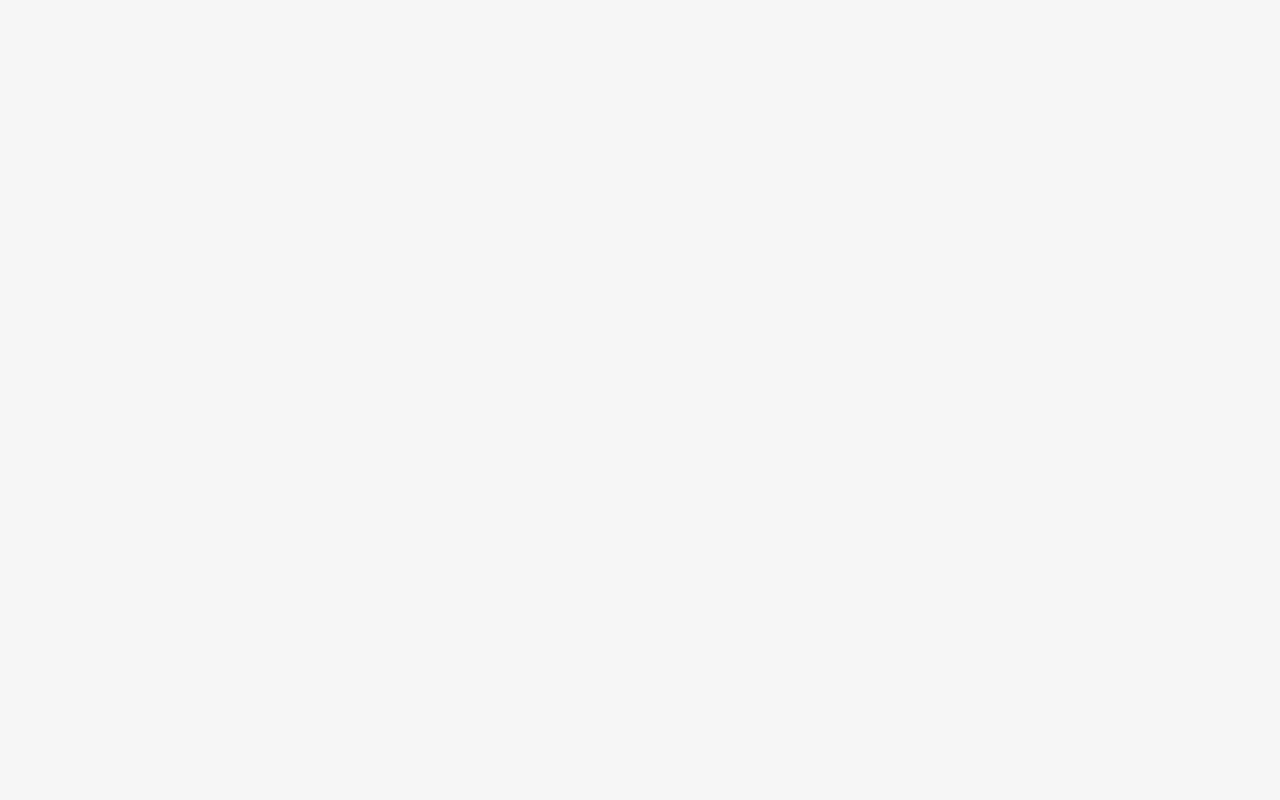
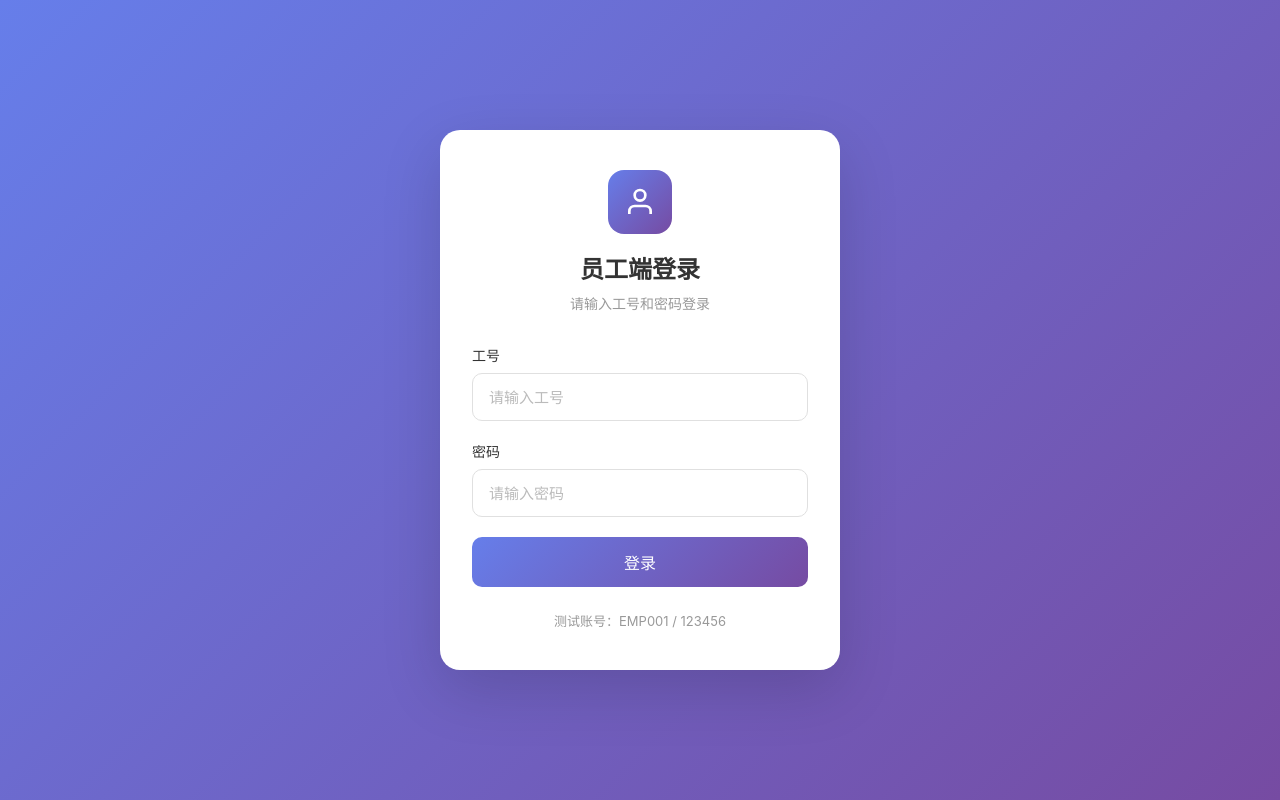
Before and after one commit to zhijie435/trae-yxz-020-staff-profile-training, a Vue app in the folder frontend/: page /#/login in a window 1280 px wide. Before the commit this address had no page. Built offline with nearby package versions, Linux system fonts and the light colour scheme.

Commit message:
.3999348844658896:99d33e80dcae54d6e8f48f6968415650_6a35e072c96528e71ef0bebb.6a35e2a4c96528e71ef0bf2b.6a35e2a483d05fab4628e5d1:Trae CN.T(2026/6/20 08:45:24)

```diff
--- /dev/null
+++ b/frontend/src/components/Login.vue
@@ -0,0 +1,231 @@
+<template>
+  <div class="login-container">
+    <div class="login-card">
+      <div class="login-header">
+        <div class="logo">
+          <svg viewBox="0 0 24 24" fill="none" stroke="currentColor" stroke-width="2">
+            <path d="M20 21v-2a4 4 0 0 0-4-4H8a4 4 0 0 0-4 4v2"/>
+            <circle cx="12" cy="7" r="4"/>
+          </svg>
+        </div>
+        <h2>员工端登录</h2>
+        <p class="subtitle">请输入工号和密码登录</p>
+      </div>
+
+      <form class="login-form" @submit.prevent="handleLogin">
+        <div class="form-group">
+          <label>工号</label>
+          <input
+            type="text"
+            v-model="loginForm.employeeId"
+            placeholder="请输入工号"
+            :disabled="submitting"
+          />
+        </div>
+
+        <div class="form-group">
+          <label>密码</label>
+          <input
+            type="password"
+            v-model="loginForm.password"
+            placeholder="请输入密码"
+            :disabled="submitting"
+          />
+        </div>
+
+        <div class="form-error" v-if="error">{{ error }}</div>
+
+        <button type="submit" class="btn-login" :disabled="submitting">
+          {{ submitting ? '登录中...' : '登录' }}
+        </button>
+      </form>
+
+      <div class="login-tip">
+        <p>测试账号：EMP001 / 123456</p>
+      </div>
+    </div>
+  </div>
+</template>
+
+<script setup>
+import { ref } from 'vue';
+import { useRouter } from 'vue-router';
+
+const router = useRouter();
+
+const loginForm = ref({
+  employeeId: '',
+  password: ''
+});
+const submitting = ref(false);
+const error = ref('');
+
+const handleLogin = async () => {
+  const { employeeId, password } = loginForm.value;
+
+  if (!employeeId || !password) {
+    error.value = '请输入工号和密码';
+    return;
+  }
+
+  error.value = '';
+  submitting.value = true;
+
+  try {
+    const res = await fetch('/api/employee/login', {
+      method: 'POST',
+      headers: { 'Content-Type': 'application/json' },
+      body: JSON.stringify({ employeeId, password })
+    });
+    const result = await res.json();
+
+    if (result.code === 0) {
+      localStorage.setItem('token', result.data.token);
+      localStorage.setItem('employeeInfo', JSON.stringify(result.data.employee));
+      router.push('/');
+    } else {
+      error.value = result.message || '登录失败';
+    }
+  } catch (e) {
+    error.value = '网络请求失败，请稍后重试';
+  } finally {
+    submitting.value = false;
+  }
+};
+</script>
+
+<style scoped>
+.login-container {
+  min-height: 100vh;
+  display: flex;
+  align-items: center;
+  justify-content: center;
+  background: linear-gradient(135deg, #667eea 0%, #764ba2 100%);
+  padding: 20px;
+}
+
+.login-card {
+  width: 100%;
+  max-width: 400px;
+  background: #fff;
+  border-radius: 20px;
+  padding: 40px 32px;
+  box-shadow: 0 20px 60px rgba(0, 0, 0, 0.15);
+}
+
+.login-header {
+  text-align: center;
+  margin-bottom: 32px;
+}
+
+.logo {
+  width: 64px;
+  height: 64px;
+  margin: 0 auto 16px;
+  background: linear-gradient(135deg, #667eea 0%, #764ba2 100%);
+  border-radius: 16px;
+  display: flex;
+  align-items: center;
+  justify-content: center;
+  color: #fff;
+}
+
+.logo svg {
+  width: 32px;
+  height: 32px;
+}
+
+.login-header h2 {
+  font-size: 24px;
+  font-weight: 600;
+  color: #333;
+  margin: 0 0 8px;
+}
+
+.subtitle {
+  font-size: 14px;
+  color: #999;
+  margin: 0;
+}
+
+.login-form {
+  display: flex;
+  flex-direction: column;
+  gap: 20px;
+}
+
+.form-group {
+  display: flex;
+  flex-direction: column;
+  gap: 8px;
+}
+
+.form-group label {
+  font-size: 14px;
+  font-weight: 500;
+  color: #333;
+}
+
+.form-group input {
+  height: 48px;
+  border: 1px solid #e0e0e0;
+  border-radius: 10px;
+  padding: 0 16px;
+  font-size: 15px;
+  color: #333;
+  outline: none;
+  transition: border-color 0.2s;
+}
+
+.form-group input:focus {
+  border-color: #667eea;
+}
+
+.form-group input::placeholder {
+  color: #bbb;
+}
+
+.form-group input:disabled {
+  background: #f5f5f5;
+  cursor: not-allowed;
+}
+
+.form-error {
+  font-size: 13px;
+  color: #ff4d4f;
+  text-align: center;
+  margin-top: -4px;
+}
+
+.btn-login {
+  height: 50px;
+  background: linear-gradient(135deg, #667eea 0%, #764ba2 100%);
+  color: #fff;
+  border: none;
+  border-radius: 10px;
+  font-size: 16px;
+  font-weight: 500;
+  cursor: pointer;
+  transition: opacity 0.2s;
+}
+
+.btn-login:active {
+  opacity: 0.9;
+}
+
+.btn-login:disabled {
+  opacity: 0.6;
+  cursor: not-allowed;
+}
+
+.login-tip {
+  margin-top: 24px;
+  text-align: center;
+  font-size: 13px;
+  color: #999;
+}
+
+.login-tip p {
+  margin: 0;
+}
+</style>
--- a/frontend/src/components/TaskRecords.vue
+++ b/frontend/src/components/TaskRecords.vue
@@ -143,6 +143,20 @@ const goBack = () => {
   router.push('/');
 };
 
+const getAuthHeaders = () => {
+  const token = localStorage.getItem('token');
+  return {
+    'Content-Type': 'application/json',
+    'Authorization': token ? `Bearer ${token}` : ''
+  };
+};
+
+const handleAuthError = () => {
+  localStorage.removeItem('token');
+  localStorage.removeItem('employeeInfo');
+  router.push('/login');
+};
+
 const getTypeLabel = (type) => {
   const t = taskTypes.find(item => item.value === type);
   return t ? t.label : type;
@@ -168,7 +182,13 @@ const fetchTasks = async () => {
     if (filters.month) params.append('month', filters.month);
     if (filters.type) params.append('type', filters.type);
     if (filters.status) params.append('status', filters.status);
-    const res = await fetch(`/api/employee/tasks?${params.toString()}`);
+    const res = await fetch(`/api/employee/tasks?${params.toString()}`, {
+      headers: getAuthHeaders()
+    });
+    if (res.status === 401) {
+      handleAuthError();
+      return;
+    }
     const result = await res.json();
     if (result.code === 0) {
       tasks.value = result.data.list;
--- a/frontend/src/components/UserProfile.vue
+++ b/frontend/src/components/UserProfile.vue
@@ -258,11 +258,31 @@ const initials = computed(() => {
   return profile.value.name.charAt(0);
 });
 
+const getAuthHeaders = () => {
+  const token = localStorage.getItem('token');
+  return {
+    'Content-Type': 'application/json',
+    'Authorization': token ? `Bearer ${token}` : ''
+  };
+};
+
+const handleAuthError = () => {
+  localStorage.removeItem('token');
+  localStorage.removeItem('employeeInfo');
+  router.push('/login');
+};
+
 const fetchProfile = async () => {
   loading.value = true;
   error.value = '';
   try {
-    const res = await fetch('/api/employee/profile');
+    const res = await fetch('/api/employee/profile', {
+      headers: getAuthHeaders()
+    });
+    if (res.status === 401) {
+      handleAuthError();
+      return;
+    }
     const result = await res.json();
     if (result.code === 0) {
       profile.value = result.data;
@@ -288,13 +308,17 @@ const passwordForm = ref({
 const handleLogout = async () => {
   if (!confirm('确定要退出登录吗？')) return;
   try {
-    await fetch('/api/employee/logout', { method: 'POST' });
+    await fetch('/api/employee/logout', {
+      method: 'POST',
+      headers: getAuthHeaders()
+    });
   } catch (e) {
     // ignore
   }
   localStorage.removeItem('token');
+  localStorage.removeItem('employeeInfo');
   alert('已退出登录');
-  window.location.reload();
+  router.push('/login');
 };
 
 const closePasswordModal = () => {
@@ -322,15 +346,20 @@ const handleChangePassword = async () => {
   try {
     const res = await fetch('/api/employee/change-password', {
       method: 'POST',
-      headers: { 'Content-Type': 'application/json' },
+      headers: getAuthHeaders(),
       body: JSON.stringify({ oldPassword, newPassword })
     });
+    if (res.status === 401) {
+      handleAuthError();
+      return;
+    }
     const result = await res.json();
     if (result.code === 0) {
       alert('密码修改成功，请重新登录');
       closePasswordModal();
       localStorage.removeItem('token');
-      window.location.reload();
+      localStorage.removeItem('employeeInfo');
+      router.push('/login');
     } else {
       passwordError.value = result.message || '密码修改失败';
     }
--- a/frontend/src/router.js
+++ b/frontend/src/router.js
@@ -1,10 +1,12 @@
 import { createRouter, createWebHashHistory } from 'vue-router';
 import UserProfile from './components/UserProfile.vue';
 import TaskRecords from './components/TaskRecords.vue';
+import Login from './components/Login.vue';
 
 const routes = [
-  { path: '/', name: 'Profile', component: UserProfile },
-  { path: '/tasks', name: 'TaskRecords', component: TaskRecords }
+  { path: '/login', name: 'Login', component: Login, meta: { requiresAuth: false } },
+  { path: '/', name: 'Profile', component: UserProfile, meta: { requiresAuth: true } },
+  { path: '/tasks', name: 'TaskRecords', component: TaskRecords, meta: { requiresAuth: true } }
 ];
 
 const router = createRouter({
@@ -12,4 +14,17 @@ const router = createRouter({
   routes
 });
 
+router.beforeEach((to, from, next) => {
+  const token = localStorage.getItem('token');
+  const requiresAuth = to.meta.requiresAuth !== false;
+
+  if (requiresAuth && !token) {
+    next({ path: '/login' });
+  } else if (to.path === '/login' && token) {
+    next({ path: '/' });
+  } else {
+    next();
+  }
+});
+
 export default router;
```
Also changed, not shown: frontend/src/components/EmployeeInfo.vue (+27 -1 lines), 1 other file (tests, documents, lock files or other folders).
